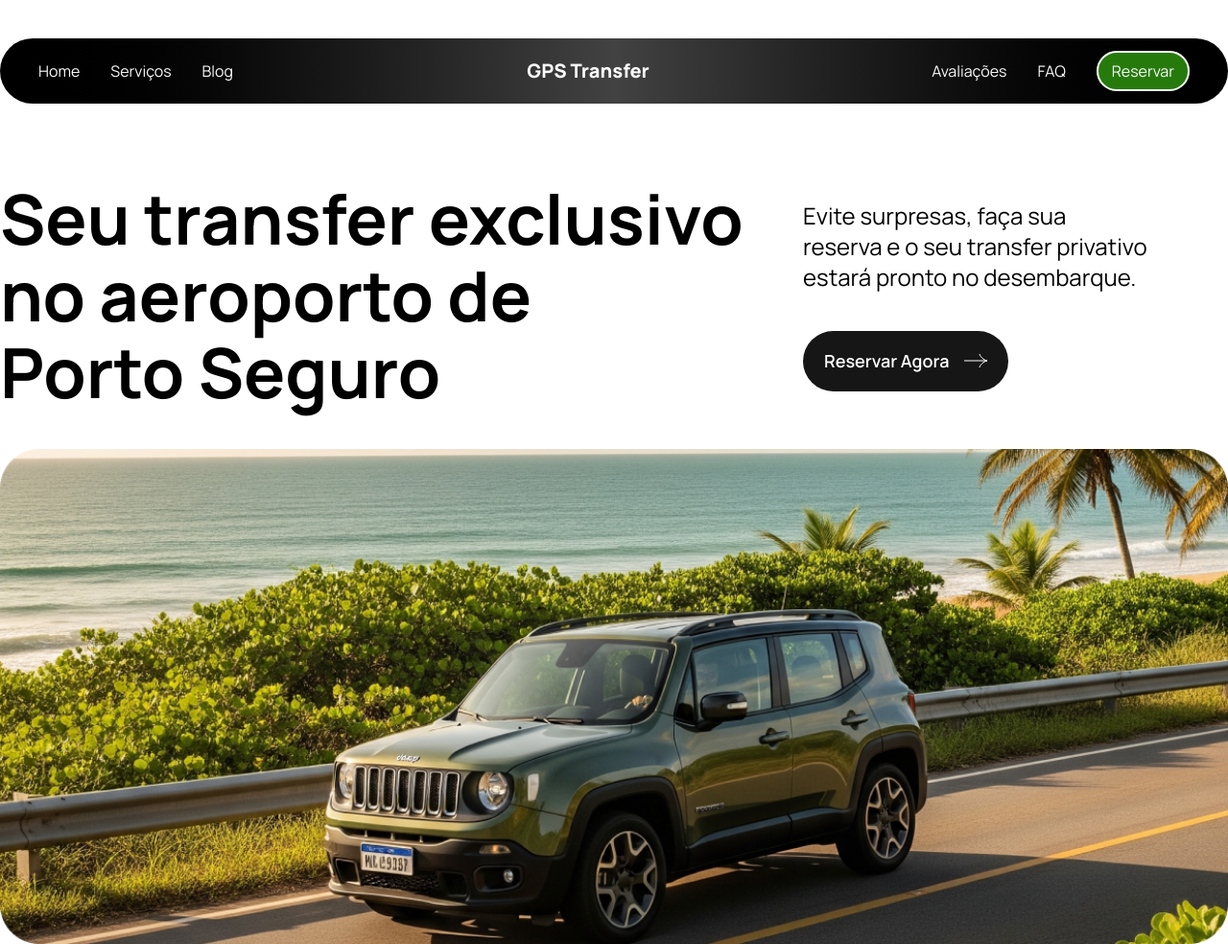
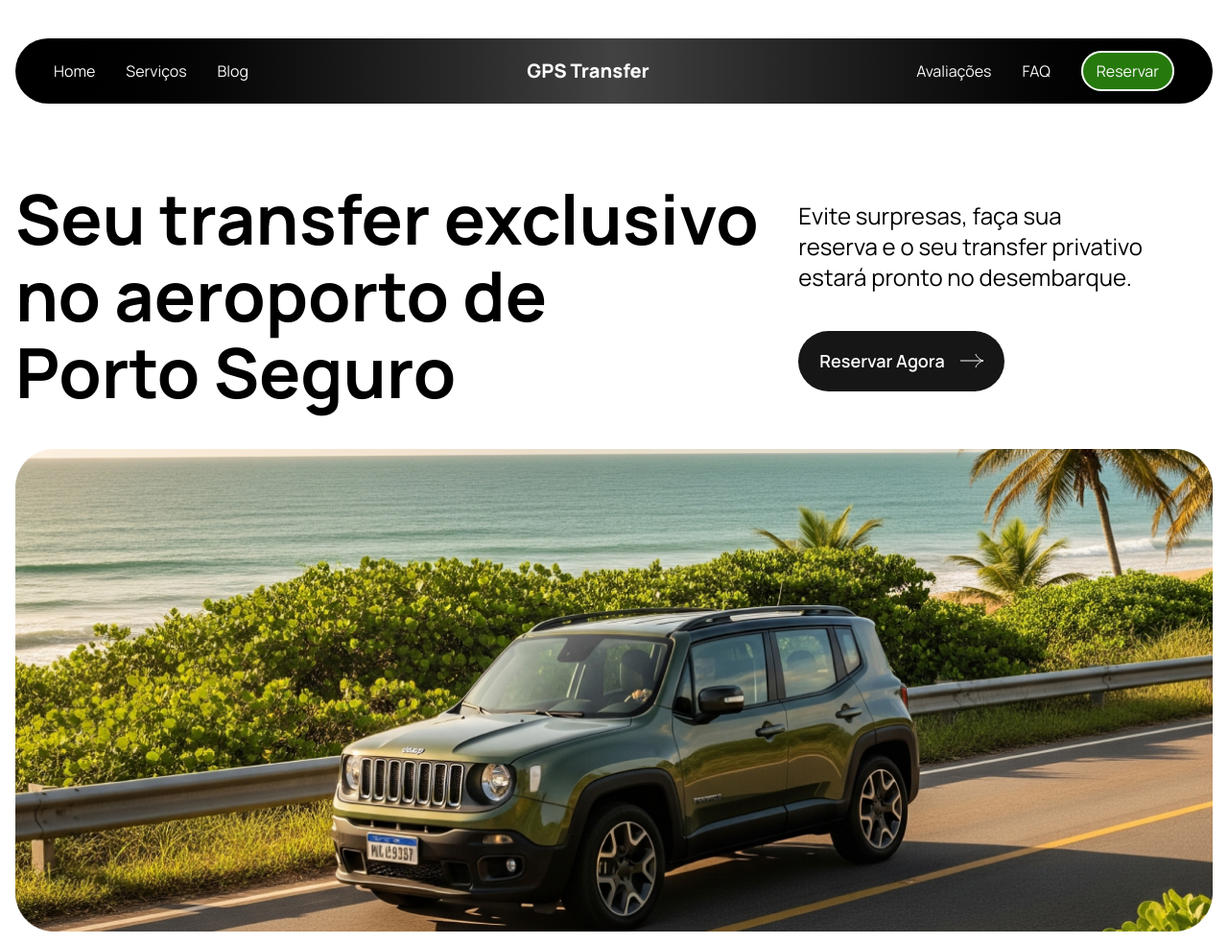
Before and after one commit to alencarfreire/gpstransfer-new, an Astro site: page / in a window 1280 px wide. Shown: the whole page at 96% size. Built offline with nearby package versions, Linux system fonts and the light colour scheme; Astro itself is replaced by a stand-in of ours.

Commit message:
style(layout): add responsive padding to body and hero image
adjust layout padding for mobile devices and improve hero image styling

```diff
--- a/src/components/Hero.tsx
+++ b/src/components/Hero.tsx
@@ -31,11 +31,11 @@ export default function Hero() {
           </a>
         </div>
       </div>
-      <div className="mt-10">
+      <div className="mt-10 max-md:mx-4">
         <img
           src={imageHero.src}
           alt="Hero image"
-          className="max-w-full w-full rounded-[20px] max-md:h-[280px] max-md:object-cover max-md:px-5 max-md:rounded-[20px]"
+          className="w-full object-cover object-center max-md:h-[280px] max-md:rounded-3xl"
         />
       </div>
     </section>
--- a/src/layouts/Layout.astro
+++ b/src/layouts/Layout.astro
@@ -32,7 +32,7 @@ import '../styles/global.css';
     />
   </head>
 
-  <body class="max-w-screen-xl mx-auto">
+  <body class="max-w-screen-xl mx-auto md:px-4">
     <slot />
   </body>
 </html>
```
